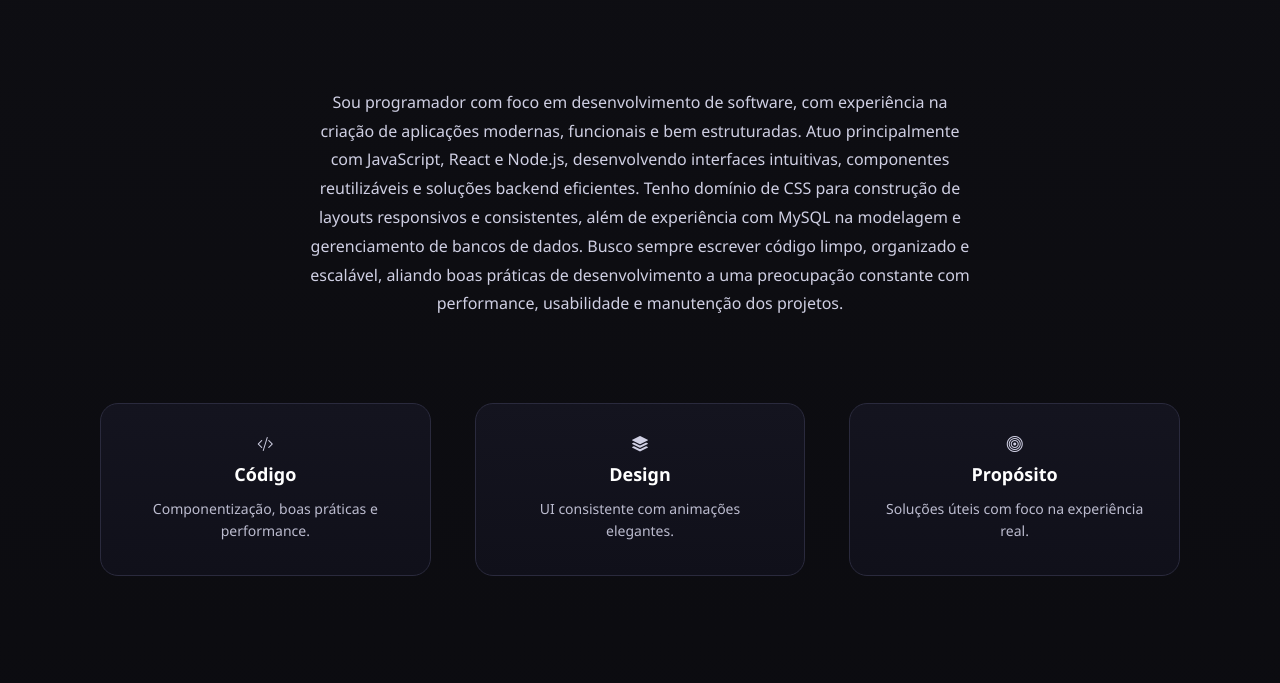
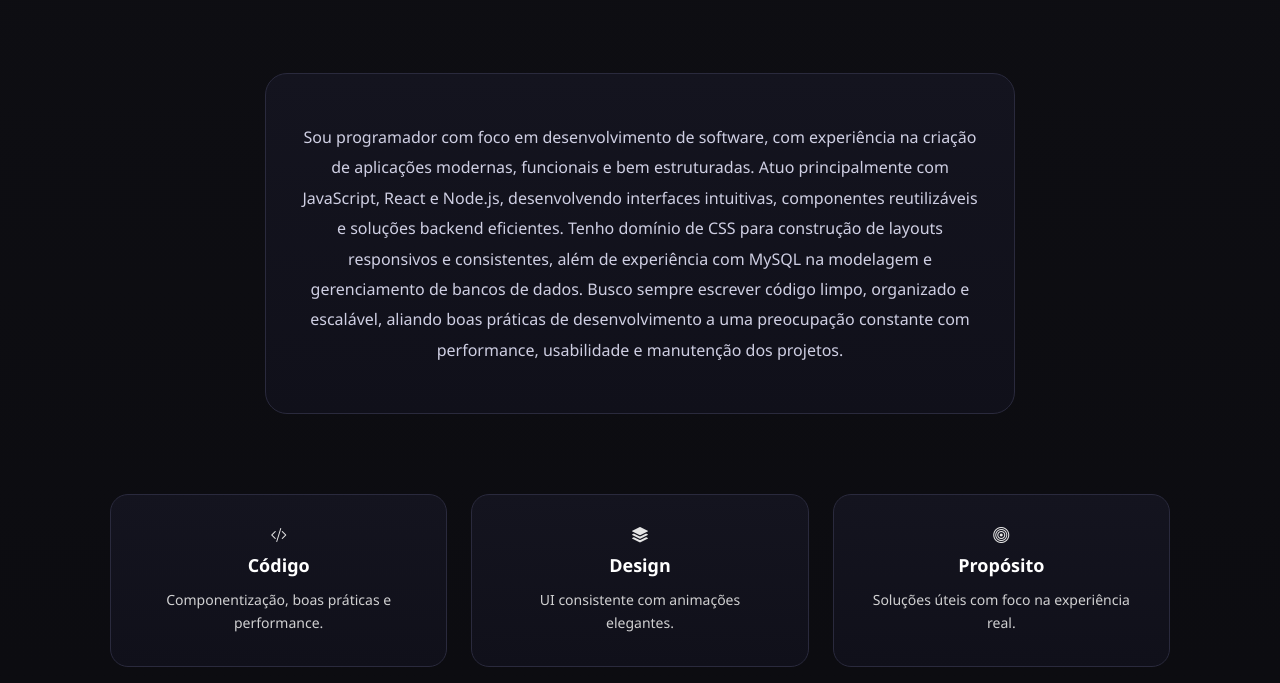
Before and after one commit to alwisgabriel/Alwisgabriel-Portfolio, a plain HTML site: page index.html in a window 1280 px wide. Shown: the part 477-1160 px from the top of the page. Drawn offline with nearby package versions, Linux system fonts and the light colour scheme.

Commit message:
Ajuste na section sobre-mim e animação de rolagem

```diff
--- a/index.html
+++ b/index.html
@@ -35,7 +35,7 @@
 
   <section id="sobre" class="sobre">
 
-    <div class="sobre-caixa">
+    <div class="sobre-caixa reveal">
     <p class="paragrafo-sobreMim">
       Sou programador com foco em desenvolvimento de software, com experiência na criação de aplicações modernas,
       funcionais e bem estruturadas. Atuo principalmente com JavaScript, React e Node.js, desenvolvendo interfaces
@@ -47,7 +47,7 @@
     </div>
 
 
-    <div class="sobre-blocos">
+    <div class="sobre-blocos reveal">
       <div class="sobre-bloco">
         <i class="bi bi-code-slash"></i>
         <h3>Código</h3>
@@ -73,7 +73,7 @@
   <section id="projetos" class="projetos">
     <h2>Meus Projetos</h2>
 
-    <div class="projetos-caixa">
+    <div class="projetos-caixa reveal">
 
       <!-- CARD -->
       <div class="projetos-card">
@@ -175,7 +175,7 @@
     </div>
 
 
-    <form class="formulario-contato" onsubmit="enviarEmail(event)">
+    <form class="formulario-contato reveal" onsubmit="enviarEmail(event)">
       <div class="nome-form">
         <input id="nome" type="text" placeholder="Nome" required />
       </div>
--- a/src/index.js
+++ b/src/index.js
@@ -80,3 +80,23 @@ btn.addEventListener("click", () => {
     msg.style.display = "none";
   }
 });
+
+
+//Efeito rolagem
+
+const elementos = document.querySelectorAll(".reveal");
+
+const observer = new IntersectionObserver(
+  (entries) => {
+    entries.forEach(entry => {
+      if (entry.isIntersecting) {
+        entry.target.classList.add("active");
+      }
+    });
+  },
+  {
+    threshold: 0.15
+  }
+);
+
+elementos.forEach(el => observer.observe(el));
--- a/styles/style.css
+++ b/styles/style.css
@@ -91,35 +91,37 @@ section h2 {
 
 /* ================= SOBRE ================= */
 section#sobre {
+  min-height: calc(100vh - 120px);
   display: flex;
   flex-direction: column;
-  align-items: center;   /* centraliza todo o conteúdo horizontalmente */
+  align-items: center;
   justify-content: center;
-  padding: 0;            /* remove padding que desloca o conteúdo */
-  width: 100%;
-}
-
-.sobre-caixa {
-  width: 90%;            /* ocupa 90% da largura do container */
-  max-width: 700px;      /* largura máxima */
-  min-height: 400px;
-  display: flex;
-  flex-direction: column;
-  justify-content: center;
-  align-items: center;
-  text-align: center;
-  padding: 40px 20px;
-  margin: 0;
+  padding: 0 20px;
+  margin: auto;
 }
 
 
+
+.sobre-caixa {
+  margin-top: 70px;
+  width: 100%;
+  max-width: 750px;
+  background: linear-gradient(180deg, #14141f, #10101a);
+  border: 1px solid #2a2a3d;
+  border-radius: 22px;
+  padding: 48px 36px;
+  text-align: center;
+  margin-bottom: 80px;
+}
+
+
+
 .paragrafo-sobreMim {
-  line-height: 1.8;
-  font-size: 16px;
-  font-weight: 400;
+  font-size: 1rem;
+  line-height: 1.9;
   color: #cfcfe3;
-  max-width: 100%;
 }
+
 
 .sobre-blocos {
   margin-bottom: 100px;
@@ -131,16 +133,13 @@ section#sobre {
 
 
 .sobre-bloco {
-  margin-left: 10px;
-  margin-right: 10px;
   background: linear-gradient(180deg, #14141f, #10101a);
   border: 1px solid #2a2a3d;
   border-radius: 18px;
   padding: 32px;
   text-align: center;
-  color: #cfcfe3;
-  transition: transform 0.25s ease, box-shadow 0.25s ease;
 }
+
 
 .sobre-bloco h3 {
   margin: 10px 0 12px 0;
@@ -406,3 +405,14 @@ section#sobre {
     width: 100%;
   }
 }
+
+.reveal {
+  opacity: 0;
+  transform: translateY(30px);
+  transition: opacity 0.8s ease, transform 0.8s ease;
+}
+
+.reveal.active {
+  opacity: 1;
+  transform: translateY(0);
+}
```
